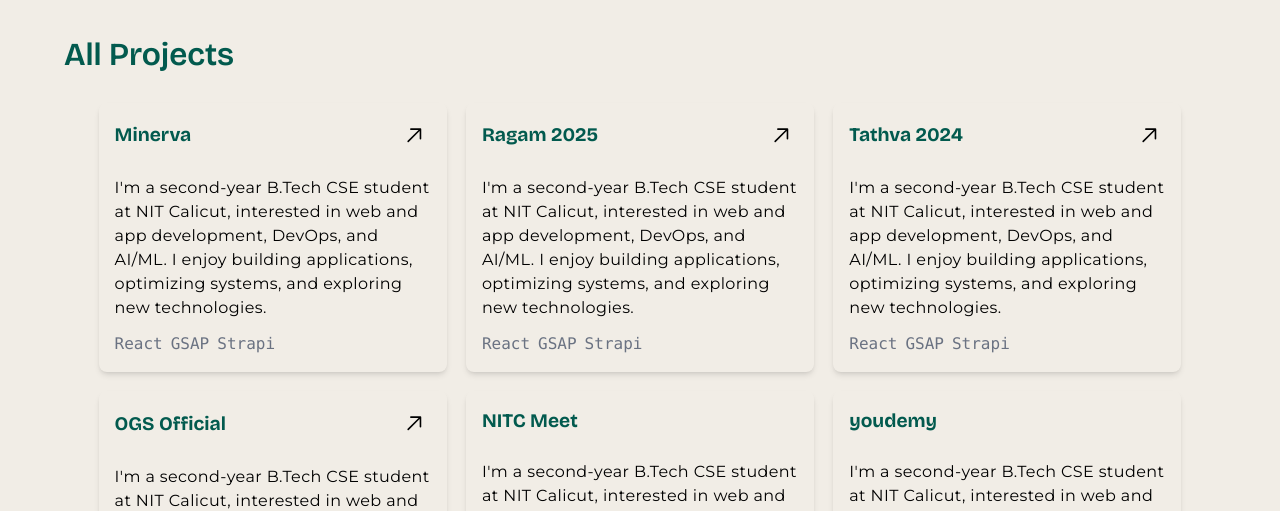
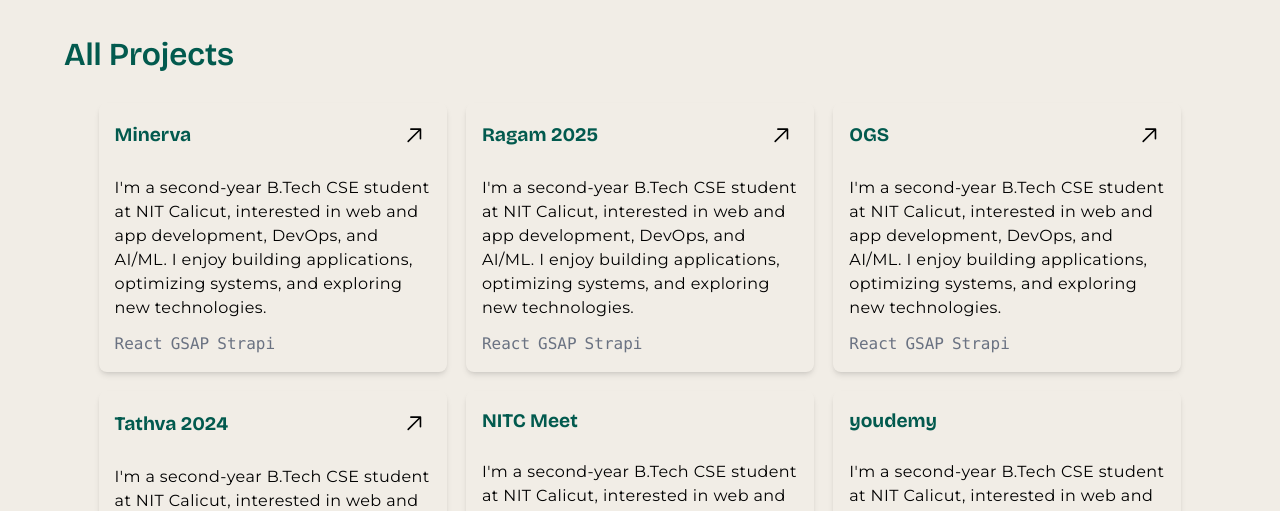
Before and after one commit to Centinoughty/portfolio-website, a Next.js app: page / in a window 1280 px wide. Shown: the part 1600-2111 px from the top of the page. Built offline with nearby package versions, Linux system fonts and the light colour scheme.

Commit message:
fixed typography

```diff
--- a/data/projects.ts
+++ b/data/projects.ts
@@ -18,20 +18,20 @@
     url: "https://ragam.co.in",
   },
   {
+    name: "OGS",
+    description:
+      "I'm a second-year B.Tech CSE student at NIT Calicut, interested in web and app development, DevOps, and AI/ML. I enjoy building applications, optimizing systems, and exploring new technologies.",
+    tools: ["React", "GSAP", "Strapi"],
+    github: "",
+    url: "https://ogsofficial.com",
+  },
+  {
     name: "Tathva 2024",
     description:
       "I'm a second-year B.Tech CSE student at NIT Calicut, interested in web and app development, DevOps, and AI/ML. I enjoy building applications, optimizing systems, and exploring new technologies.",
     tools: ["React", "GSAP", "Strapi"],
     github: "",
     url: "https://tathva.org",
-  },
-  {
-    name: "OGS Official",
-    description:
-      "I'm a second-year B.Tech CSE student at NIT Calicut, interested in web and app development, DevOps, and AI/ML. I enjoy building applications, optimizing systems, and exploring new technologies.",
-    tools: ["React", "GSAP", "Strapi"],
-    github: "",
-    url: "https://ogsofficial.com",
   },
   {
     name: "NITC Meet",
--- a/src/app/page.tsx
+++ b/src/app/page.tsx
@@ -8,6 +8,7 @@
 import ProjectCard from "@/components/Card/ProjectCard";
 import FeatureCard from "@/components/Card/FeatureCard";
 import React, { useRef } from "react";
+import ContactCard from "@/components/Card/ContactCard";
 
 export default function Home() {
   const nameRef = useRef<HTMLInputElement | null>(null);
@@ -43,7 +44,7 @@
       <main className="flex justify-center bg-gradient-to-b from-[#e6eee3] to-[var(--accent)]">
         <div className="mt-32 flex flex-col items-center">
           <div
-            className={`${bric.className} text-[14vw] md:text-[8vw] lg:text-[6vw] font-bold text-[var(--primary-color)]`}
+            className={`${bric.className} text-[15vw] md:text-[8vw] lg:text-[6vw] font-bold text-[var(--primary-color)]`}
           >
             <h1>I'm Nadeem.</h1>
             <h2 className="-mt-[7%]">A Developer.</h2>
@@ -110,6 +111,10 @@
       </section>
 
       <div className="my-[7vh]"></div>
+
+      <ContactCard />
+
+      <div className="my-[7vh]"></div>
     </>
   );
 }
--- /dev/null
+++ b/src/components/Card/ContactCard.tsx
@@ -0,0 +1,7 @@
+export default function ContactCard() {
+  return (
+    <>
+      <div></div>
+    </>
+  );
+}
--- a/src/components/Text/Title.tsx
+++ b/src/components/Text/Title.tsx
@@ -4,7 +4,7 @@
   return (
     <>
       <h2
-        className={`${bric.className} my-6 text-[var(--primary-color)] font-semibold text-[8vw] md:text-[4.2vw] lg:text-[2.5vw]`}
+        className={`${bric.className} my-6 text-[var(--primary-color)] font-semibold text-[9vw] md:text-[4.2vw] lg:text-[2.5vw]`}
       >
         {text}
       </h2>
```
